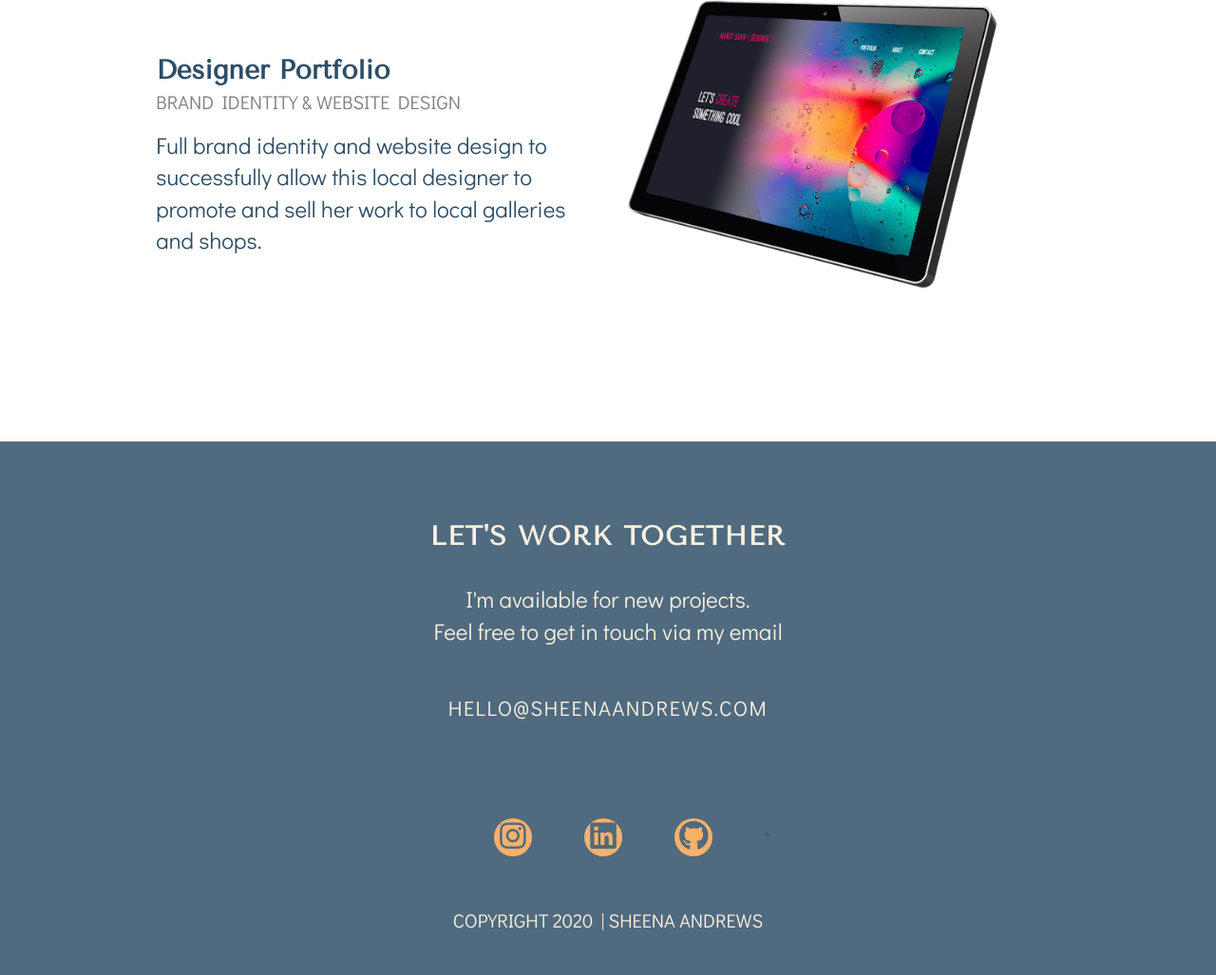
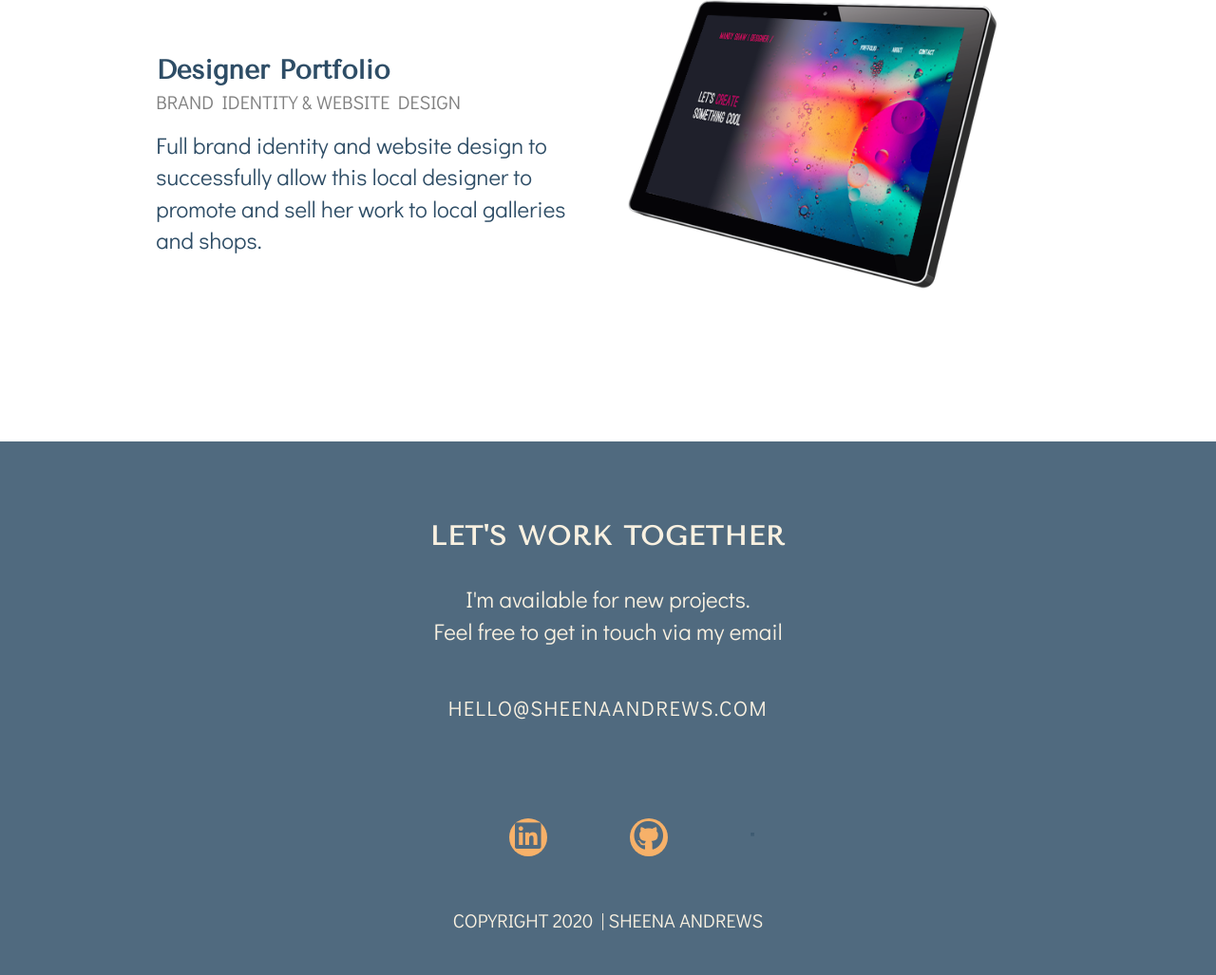
Before and after one commit to sjohns-cru/Sheena-Andrews, a website: page index.html in a window 1280 px wide. Shown: the part 4160-5187 px from the top of the page at 95% size. Drawn offline with nearby package versions, Linux system fonts and the light colour scheme; files that its build step writes are made by us from their sources.

Commit message:
Change to social media links

```diff
--- a/index.html
+++ b/index.html
@@ -178,9 +178,8 @@
       </div>
 
       <div class="social-icons">
-        <p><a href="www.instagram.com" target="_blank"><i class="fab fa-instagram"></i></a></p>
-        <p><a href="www.linkedin.com/in/sheena-andrews-99111b1ba/" target="_blank"><i class="fab fa-linkedin"></i></a></p>
-        <p><a href="www.github.com/sjohns-cru" target="_blank"><i class="fab fa-github"></i></a></p>"
+        <p><a href="https://www.linkedin.com/in/sheena-andrews-99111b1ba/" target="_blank"><i class="fab fa-linkedin"></i></a></p>
+        <p><a href="https://www.github.com/sjohns-cru" target="_blank"><i class="fab fa-github"></i></a></p>"
       </div>
       <div class="copyright">
         <h5>Copyright 2020 &verbar; Sheena Andrews</h5>
```
